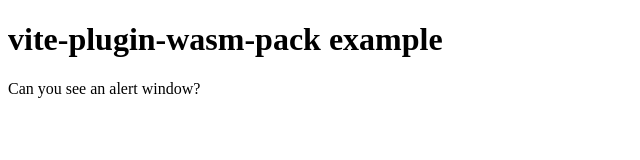
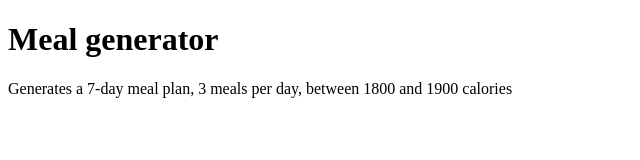
Before and after one commit to notusknot/food, a website: page web/dist/index.html in a window 1280 px wide. Shown: the whole page, without its empty margins (0-640 px from the left). Drawn offline with Linux system fonts and the light colour scheme.

Commit message:
Update dist

```diff
--- a/web/dist/index.html
+++ b/web/dist/index.html
@@ -4,12 +4,12 @@
     <meta charset="UTF-8" />
     <meta http-equiv="X-UA-Compatible" content="IE=edge" />
     <meta name="viewport" content="width=device-width, initial-scale=1.0" />
-    <title>vite-plugin-wasm-pack example</title>
+    <title>food</title>
 
-    <script type="module" crossorigin src="/assets/index.292a4daa.js"></script>
+    <script type="module" crossorigin src="/food/assets/index.2e59bb0b.js"></script>
   </head>
   <body>
-    <h1>vite-plugin-wasm-pack example</h1>
-    <p>Can you see an alert window?</p>
+    <h1>Meal generator</h1>
+    <p>Generates a 7-day meal plan, 3 meals per day, between 1800 and 1900 calories</p>
   </body>
 </html>
```
